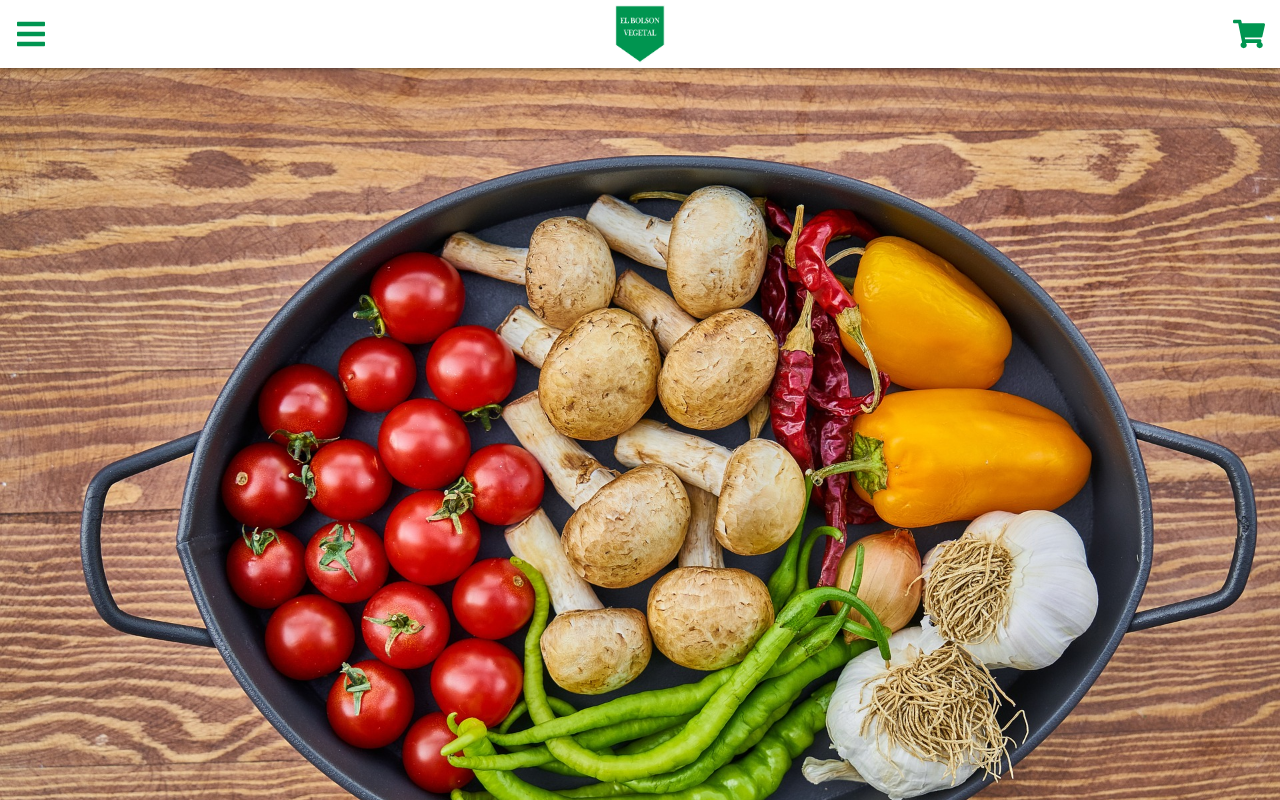
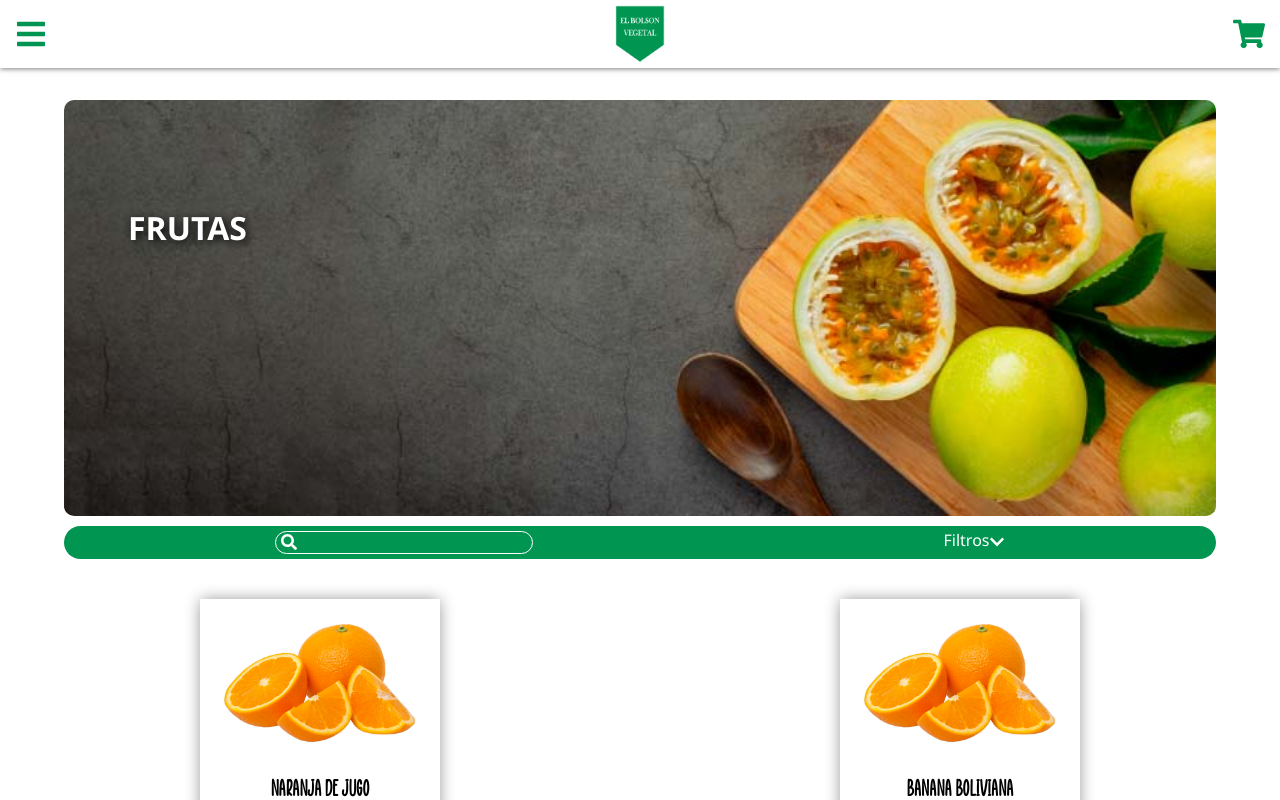
Before and after one commit to NicoMunoz909/BolsonVegetal-client, a React (Create React App) app: page /almacen in a window 1280 px wide. Shown: the top 800 px of the page. Built offline with nearby package versions, Linux system fonts and the light colour scheme; a web font is replaced by a local one.

Commit message:
Create shopping page

```diff
--- a/src/App.js
+++ b/src/App.js
@@ -2,13 +2,18 @@
 import Footer from './Components/Footer';
 import Navbar from './Components/Navbar';
 import Home from './Components/Home';
+import ShoppingPage from './Components/ShoppingPage';
 
 function App() {
+
+  const products = [{name: 'Naranja de jugo', price: '250', priceType: 'KG'}, {name: 'Banana boliviana', price: '320', priceType: 'KG'}, {name: 'Palta Hass', price: '300', priceType: 'U'}, {name: 'Champignon', price: '250', priceType: '100G'}]
+
   return (
     <div className="App">
       <Navbar />
       <div style={{marginTop: '65px'}}>
-        <Home />
+        {false && <Home />}
+        <ShoppingPage titulo='Frutas' filtros={['Agroecologico', 'Citricos']} products={products}/>
       </div>
       <Footer />
     </div>
--- a/src/Components/Navbar/Navbar.css
+++ b/src/Components/Navbar/Navbar.css
@@ -93,7 +93,7 @@
 }
 
 .hmenu-visible {
-  visibility: visible;
+  visibility: visible !important;
 }
 
 .hmenu-close {
--- /dev/null
+++ b/src/Components/ShoppingPage/index.js
@@ -0,0 +1,64 @@
+import React from 'react'
+import { FaChevronDown, FaSearch } from 'react-icons/fa'
+import banner from '../../Assets/frutasBanner.jpg'
+import Item from '../../Assets/item.jpg'
+import './shoppingPage.css'
+
+const ShoppingPage = ({titulo, filtros, products}) => {
+
+  const filterOptions = filtros
+
+  function toggleFilters() {
+    document.getElementsByClassName('filterOptions')[0].classList.toggle('hmenu-visible')
+    document.getElementById('filtersArrow').classList.toggle('rotated')
+  }
+
+  return (
+    <div>
+      <div className='imgContainer shoppingPageBanner' id='imgContainer'>
+        <h2>{titulo}</h2>
+        <img src={banner} alt="" />
+      </div>
+      <div className='filtersBar'>
+        <div className='searchBar alignCenter'>
+          <FaSearch />
+          <input type="text" />
+        </div>
+        <div>
+          <div className='alignCenter' onClick={toggleFilters}>
+            Filtros
+            <FaChevronDown style={{alignSelf: 'flex-end'}} id='filtersArrow'/>
+          </div>
+          <div className='filterOptions'>
+            {filterOptions.map( i => {
+              return (
+                <div>
+                  <input type="checkbox" id={i} name={i} value={i}/>
+                  <label htmlFor={i}>{i}</label>
+                </div>
+              )
+            })}
+          </div>
+        </div>
+      </div>
+      <div className='itemsCarouselContainer'>
+        <div className='itemsContainer' style={{flexWrap: 'wrap'}}>
+          {products.map( i => {
+            return (
+              <div className='itemContainer' id='items-container' style={{width: '40%'}}>
+                <div className='item'>
+                  <img src={Item} alt={i.name} />
+                  <h3>{i.name}</h3>
+                  <p>${i.price} x {i.priceType}</p>
+                  <button>Añadir al carrito</button>
+                </div>
+              </div>
+            )
+          })}
+        </div>
+      </div>
+    </div>
+  )
+}
+
+export default ShoppingPage
--- /dev/null
+++ b/src/Components/ShoppingPage/shoppingPage.css
@@ -0,0 +1,87 @@
+.shoppingPageBanner {
+  position: relative;
+  margin-top: 100px;
+}
+
+.shoppingPageBanner h2 {
+  position: absolute;
+  left: 10%;
+  top: 20%;
+  font-size: 2em;
+  color: white;
+  text-transform: uppercase;
+  text-shadow: 2px 2px 10px black;
+}
+
+.shoppingPageBanner img {
+  width: 90%;
+  margin: auto;
+  border-radius: 10px;
+}
+
+.filtersBar {
+  position: relative;
+  display: flex;
+  justify-content: space-around;
+  background-color: #009550;
+  width: 90%;
+  margin: auto;
+  margin-top: 10px;
+  padding: 5px;
+  border-radius: 20px;
+  box-sizing: border-box;
+  color: white;
+}
+
+.filtersBar input {
+  background-color: transparent;
+  border: none;
+}
+
+.searchBar {
+  width: fit-content;
+  border: 1px solid white;
+  border-radius: 20px;
+}
+
+.searchBar input {
+  color: inherit;
+}
+
+.searchBar input:focus-visible {
+  outline: none;
+}
+
+.searchBar svg {
+  margin-left: 5px;
+}
+
+.alignCenter {
+  display: flex;
+  align-items: center;
+}
+
+.filterOptions {
+  visibility: hidden;
+  position: absolute;
+  top: 110%;
+  left: 0;
+  display: flex;
+  flex-wrap: wrap;
+  width: 100%;
+  padding: 5px;
+  border: 1px solid black;
+  border-radius: 10px;
+  color: black;
+  background-color: white;
+  box-sizing: border-box;
+  z-index: 3;
+}
+
+.filterOptions div {
+  margin: 5px;
+}
+
+.rotated {
+  transform: rotate(180deg);
+}
```
Also changed, not shown: src/Assets/frutasBanner.jpg (added).
